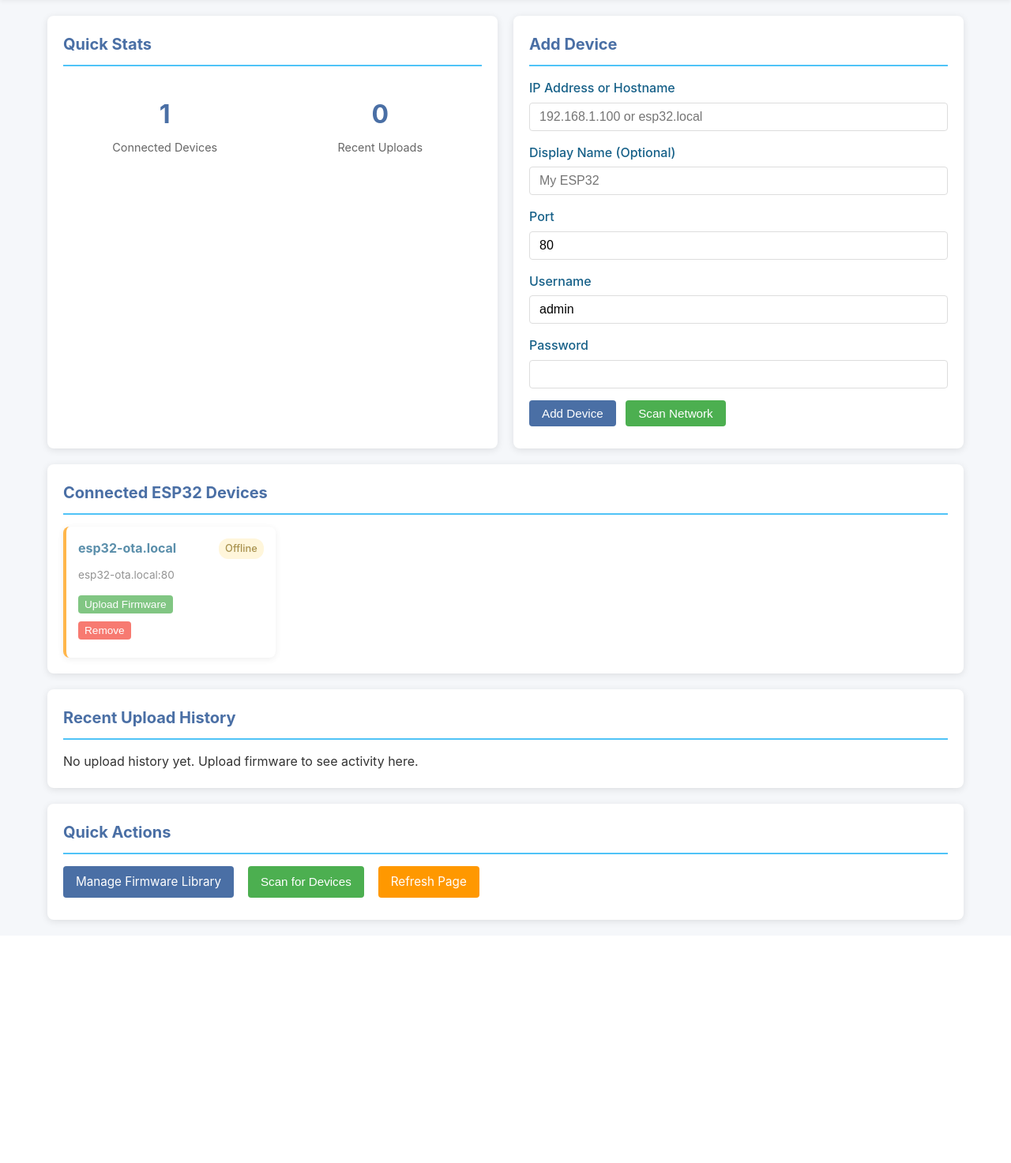
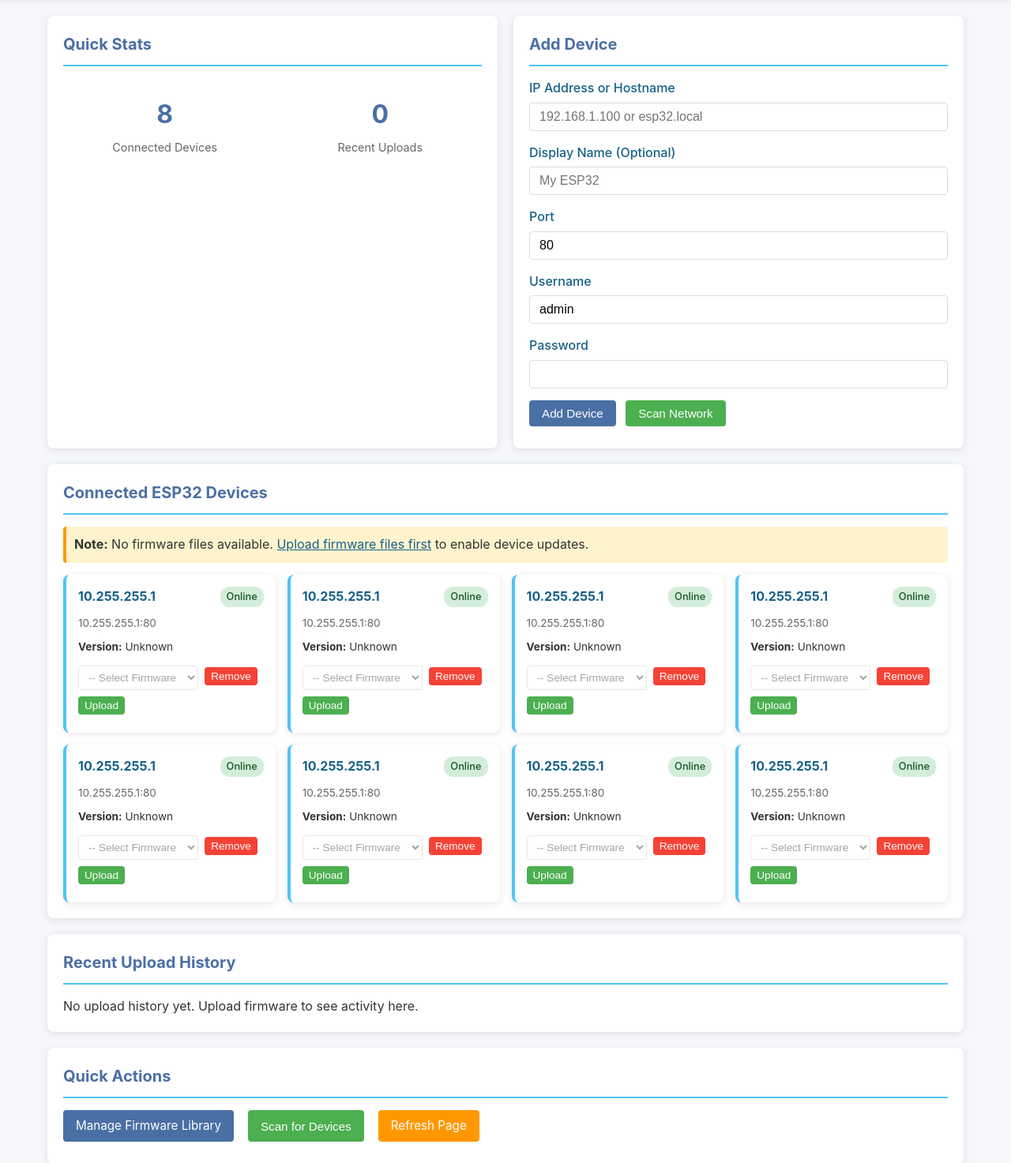
Before and after one commit to JamesWebbTelescope/ESP32-OTA-Update, a Flask app: page / in a window 1280 px wide. Shown: the part 143-1616 px from the top of the page at 79% size. Before the commit the page ends 1316 px from the top, so only its background shows below. Run offline with Flask 2, Linux system fonts and the light colour scheme.

Commit message:
Upload firmware

```diff
--- a/frontend/app.py
+++ b/frontend/app.py
@@ -208,9 +208,22 @@ def check_esp32_device(ip, port=DEFAULT_ESP32_PORT, username=DEFAULT_USERNAME, p
 @app.route('/')
 def index():
     """Main dashboard page."""
+    # Get available firmware files
+    firmware_files = []
+    if os.path.exists(app.config['FIRMWARE_FOLDER']):
+        for filename in os.listdir(app.config['FIRMWARE_FOLDER']):
+            if allowed_file(filename):
+                filepath = os.path.join(app.config['FIRMWARE_FOLDER'], filename)
+                firmware_files.append({
+                    'name': filename,
+                    'size': os.path.getsize(filepath),
+                    'modified': datetime.fromtimestamp(os.path.getmtime(filepath)).strftime('%Y-%m-%d %H:%M:%S')
+                })
+
     return render_template('index.html',
                          devices=devices,
-                         history=upload_history[-10:])  # Last 10 uploads
+                         history=upload_history[-10:],  # Last 10 uploads
+                         firmware_files=firmware_files)
 
 
 @app.route('/scan', methods=['GET'])
@@ -292,85 +305,117 @@ def upload_firmware():
 
         device = devices[device_index]
 
-        # Check if file was uploaded
-        if 'firmware' not in request.files:
-            flash('No firmware file selected', 'error')
+        # Check if user selected existing firmware from dropdown
+        firmware_filename = request.form.get('firmware_filename')
+
+        if firmware_filename and firmware_filename != 'none':
+            # Use existing firmware file from library
+            firmware_path = os.path.join(app.config['FIRMWARE_FOLDER'], firmware_filename)
+
+            if not os.path.exists(firmware_path):
+                flash('Selected firmware file not found', 'error')
+                return redirect(url_for('index'))
+
+            filename = firmware_filename
+            temp_path = firmware_path  # Use the existing file directly
+
+        elif firmware_filename == 'none':
+            # User selected "-- Select Firmware --" but didn't choose a file
+            flash('Please select a firmware file from the dropdown', 'error')
             return redirect(url_for('index'))
 
-        file = request.files['firmware']
+        else:
+            # Check if file was uploaded
+            if 'firmware' not in request.files:
+                flash('No firmware file selected', 'error')
+                return redirect(url_for('index'))
 
-        if file.filename == '':
-            flash('No firmware file selected', 'error')
-            return redirect(url_for('index'))
+            file = request.files['firmware']
 
-        if file and allowed_file(file.filename):
+            if file.filename == '':
+                flash('No firmware file selected', 'error')
+                return redirect(url_for('index'))
+
+            if not allowed_file(file.filename):
+                flash('Invalid file type. Please upload .bin or .bin.gz files only.', 'error')
+                return redirect(url_for('index'))
+
             filename = secure_filename(file.filename)
 
             # Save the file temporarily
             temp_path = os.path.join(app.config['UPLOAD_FOLDER'], filename)
             file.save(temp_path)
 
-            # Get device credentials
-            ip = device['ip']
-            port = device.get('port', DEFAULT_ESP32_PORT)
-            username = device.get('username', DEFAULT_USERNAME)
-            password = device.get('password', DEFAULT_PASSWORD)
+        # Get device credentials
+        ip = device['ip']
+        port = device.get('port', DEFAULT_ESP32_PORT)
+        username = device.get('username', DEFAULT_USERNAME)
+        password = device.get('password', DEFAULT_PASSWORD)
 
-            # Record upload start
-            upload_record = {
-                'timestamp': datetime.now().strftime('%Y-%m-%d %H:%M:%S'),
-                'device_ip': ip,
-                'device_hostname': device.get('hostname', ip),
-                'filename': filename,
-                'size': os.path.getsize(temp_path),
-                'status': 'uploading'
-            }
-            upload_history.append(upload_record)
+        # Record upload start
+        upload_record = {
+            'timestamp': datetime.now().strftime('%Y-%m-%d %H:%M:%S'),
+            'device_ip': ip,
+            'device_hostname': device.get('hostname', ip),
+            'filename': filename,
+            'size': os.path.getsize(temp_path),
+            'status': 'uploading'
+        }
+        upload_history.append(upload_record)
 
-            # Perform upload in background thread
-            def upload_task():
-                try:
-                    update_upload_record(upload_record, 'connecting')
+        # Perform upload in background thread
+        def upload_task():
+            try:
+                update_upload_record(upload_record, 'connecting')
 
-                    # Build URL
-                    url = f'http://{ip}:{port}/update'
+                # Build URL
+                url = f'http://{ip}:{port}/update'
 
-                    # Prepare multipart form data
-                    files = {'update': open(temp_path, 'rb')}
-                    auth = (username, password)
+                # Prepare multipart form data
+                files = {'update': open(temp_path, 'rb')}
+                auth = (username, password)
 
-                    update_upload_record(upload_record, 'uploading')
+                update_upload_record(upload_record, 'uploading')
 
-                    response = requests.post(url,
-                                          files=files,
-                                          auth=auth,
-                                          timeout=120)
+                response = requests.post(url,
+                                      files=files,
+                                      auth=auth,
+                                      timeout=120)
 
-                    if response.status_code == 200:
-                        update_upload_record(upload_record, 'success')
-                    else:
-                        update_upload_record(upload_record, f'error: HTTP {response.status_code}')
+                if response.status_code == 200:
+                    update_upload_record(upload_record, 'success')
+                else:
+                    update_upload_record(upload_record, f'error: HTTP {response.status_code}')
 
-                except Exception as e:
-                    update_upload_record(upload_record, f'error: {str(e)}')
-                finally:
-                    # Clean up temp file
-                    if os.path.exists(temp_path):
-                        os.remove(temp_path)
+            except Exception as e:
+                update_upload_record(upload_record, f'error: {str(e)}')
+            finally:
+                # Clean up temp file (only if it was in uploads folder)
+                if os.path.exists(temp_path) and temp_path.startswith(app.config['UPLOAD_FOLDER']):
+                    os.remove(temp_path)
 
-            # Start upload thread
-            thread = threading.Thread(target=upload_task)
-            thread.start()
+        # Start upload thread
+        thread = threading.Thread(target=upload_task)
+        thread.start()
 
-            flash(f'Upload started for {device.get("hostname", ip)}', 'success')
-            return redirect(url_for('index'))
-        else:
-            flash('Invalid file type. Please upload .bin or .bin.gz files only.', 'error')
+        flash(f'Upload started for {device.get("hostname", ip)}', 'success')
+        return redirect(url_for('index'))
 
     # GET request - show upload form
+    firmware_files = []
+    if os.path.exists(app.config['FIRMWARE_FOLDER']):
+        for filename in os.listdir(app.config['FIRMWARE_FOLDER']):
+            if allowed_file(filename):
+                filepath = os.path.join(app.config['FIRMWARE_FOLDER'], filename)
+                firmware_files.append({
+                    'name': filename,
+                    'size': os.path.getsize(filepath)
+                })
+
     return render_template('upload.html',
                          devices=devices,
-                         enumerated_devices=enumerate(devices))
+                         enumerated_devices=enumerate(devices),
+                         firmware_files=firmware_files)
 
 
 @app.route('/ota_upload', methods=['POST'])
@@ -588,7 +633,7 @@ if __name__ == '__main__':
     print("=" * 60)
     print("ESP32 OTA Update Frontend")
     print("=" * 60)
-    print(f"Starting on http://127.0.0.0:5000")
+    print(f"Starting on http://localhost:5000")
     print(f"Uploads folder: {os.path.abspath(UPLOAD_FOLDER)}")
     print(f"Firmware folder: {os.path.abspath(FIRMWARE_FOLDER)}")
     print("=" * 60)
--- a/frontend/templates/base.html
+++ b/frontend/templates/base.html
@@ -356,6 +356,30 @@
             cursor: pointer;
         }
 
+        /* Small select dropdown for device actions */
+        select.form-control.btn-sm {
+            padding: 6px 8px;
+            font-size: 0.85rem;
+            border-radius: 4px;
+            border: 1px solid var(--border-color);
+            background: white;
+            transition: border-color 0.3s;
+        }
+
+        select.form-control.btn-sm:focus {
+            outline: none;
+            border-color: var(--primary-color);
+            box-shadow: 0 0 0 2px rgba(74, 111, 165, 0.2);
+        }
+
+        /* Device action buttons container */
+        .device-actions {
+            display: flex;
+            flex-wrap: wrap;
+            gap: 8px;
+            margin-top: 12px;
+        }
+
         /* Responsive */
         @media (max-width: 768px) {
             .container {
--- a/frontend/templates/index.html
+++ b/frontend/templates/index.html
@@ -53,6 +53,13 @@
 <div class="container" style="margin-top: 20px;">
     <div class="card" style="grid-column: 1 / -1;">
         <h2>Connected ESP32 Devices</h2>
+        {% if not firmware_files %}
+        <div style="margin-bottom: 15px; padding: 10px; background: #fff3cd; border-radius: 4px; border-left: 4px solid #ff9800;">
+            <strong>Note:</strong> No firmware files available.
+            <a href="{{ url_for('firmware_management') }}" style="color: #166088; text-decoration: underline;">Upload firmware files first</a>
+            to enable device updates.
+        </div>
+        {% endif %}
 
         {% if devices %}
             <div class="device-grid">
@@ -80,10 +87,16 @@
                             </div>
                         {% endif %}
 
-                        <div style="margin-top: 12px;">
-                            <form method="POST" action="{{ url_for('upload_firmware') }}" enctype="multipart/form-data" style="margin: 0;">
+                        <div class="device-actions">
+                            <form method="POST" action="{{ url_for('upload_firmware') }}" enctype="multipart/form-data" style="margin: 0; display: flex; flex-wrap: wrap; gap: 8px; flex: 1;">
                                 <input type="hidden" name="device_index" value="{{ loop.index0 }}">
-                                <button type="submit" class="btn btn-success btn-sm">Upload Firmware</button>
+                                <select name="firmware_filename" class="form-control btn-sm" style="flex: 1; min-width: 150px;" {% if not firmware_files %}disabled{% endif %}>
+                                    <option value="none">-- Select Firmware --</option>
+                                    {% for fw_file in firmware_files %}
+                                    <option value="{{ fw_file.name }}">{{ fw_file.name }} ({{ "%.1f"|format(fw_file.size / 1024) }} KB)</option>
+                                    {% endfor %}
+                                </select>
+                                <button type="submit" class="btn btn-success btn-sm">Upload</button>
                             </form>
 
                             <form method="POST" action="{{ url_for('remove_device', index=loop.index0) }}" style="display: inline; margin: 0;">
```
Also changed, not shown: frontend/templates/upload.html (+20 -1 lines), 1 other file.
